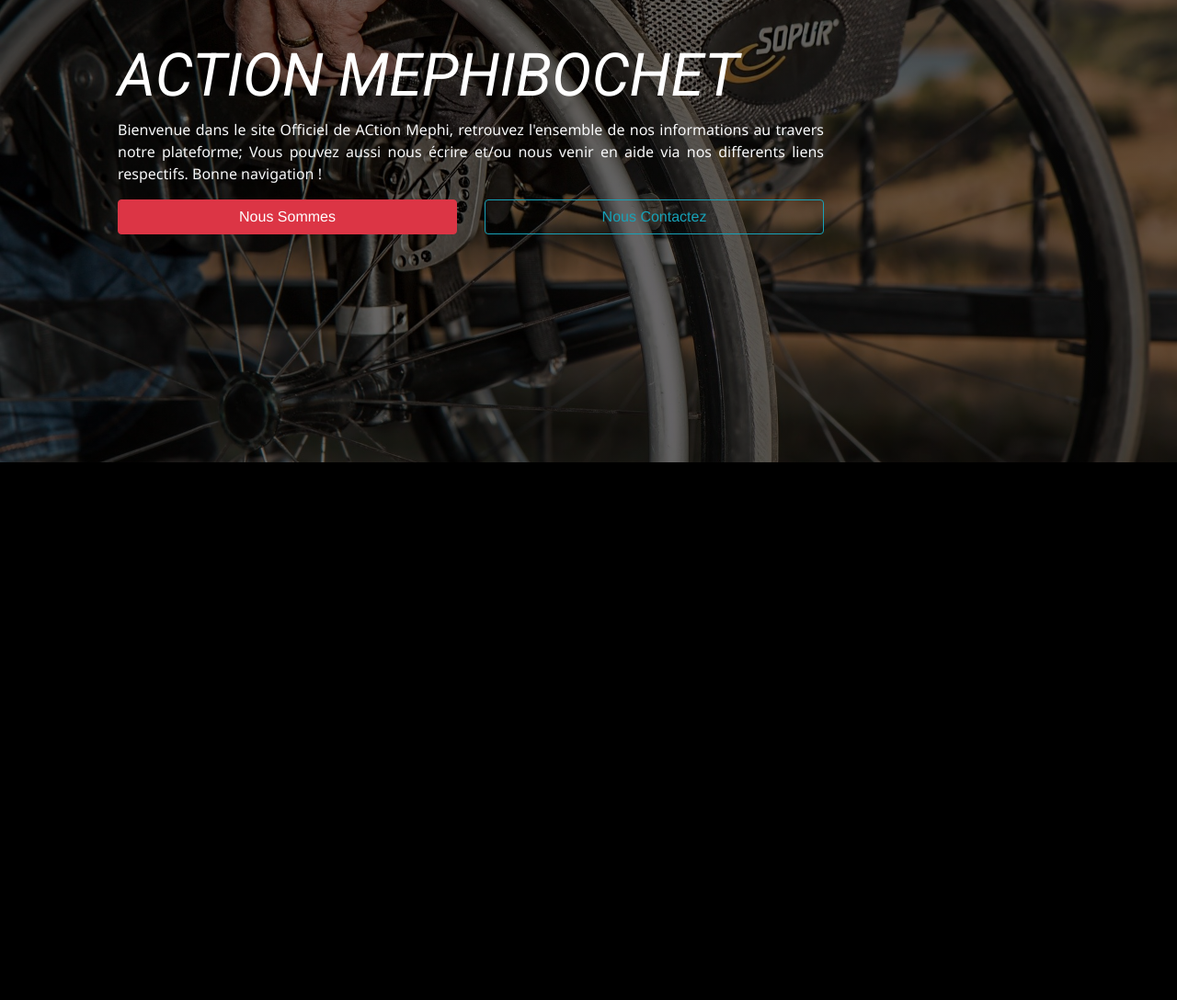
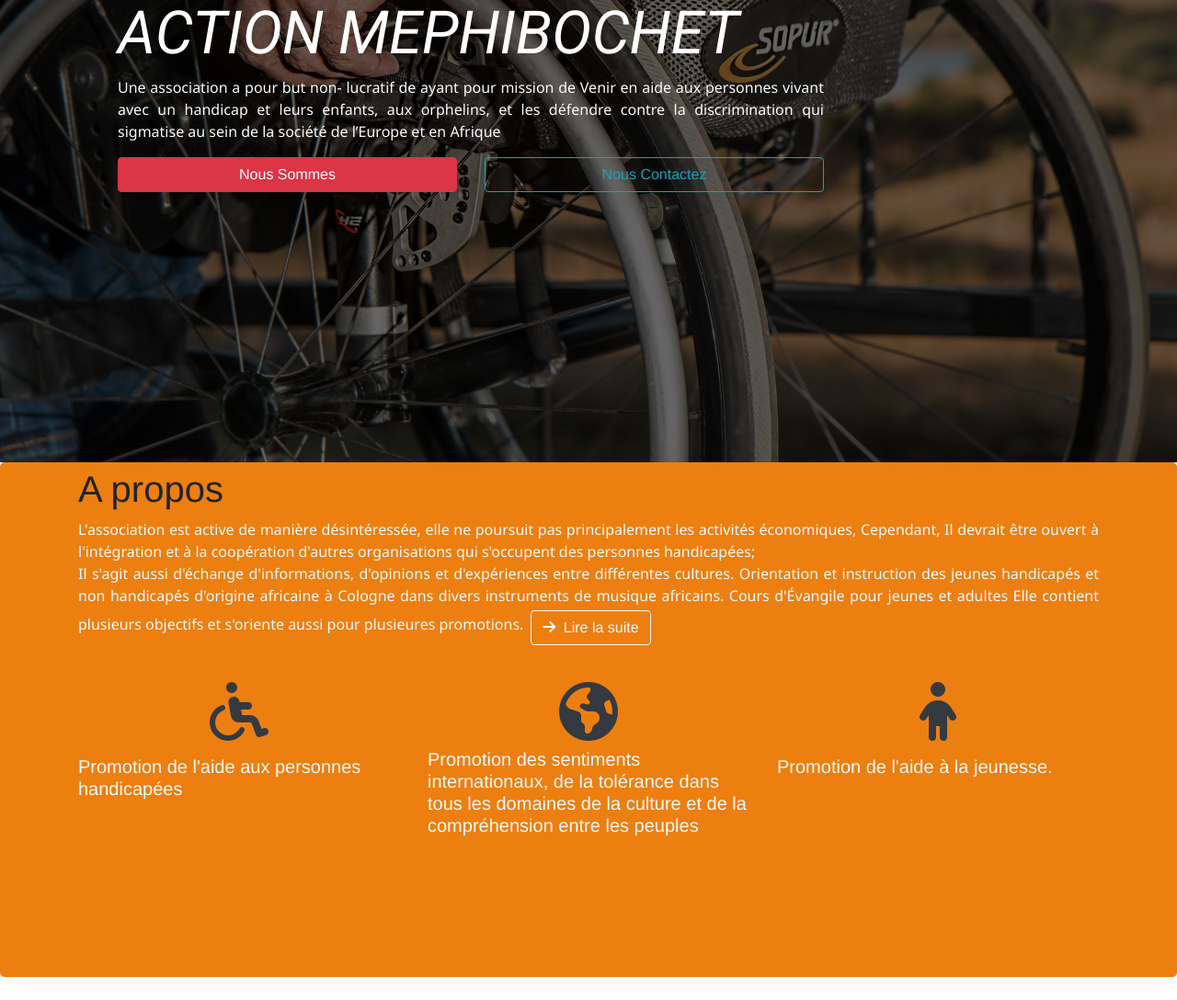
Before and after one commit to hugues77/ActionMephi, a PHP site: page / in a window 1280 px wide. Shown: the part 297-1385 px from the top of the page at 92% size. Before the commit the page ends 800 px from the top, so only its background shows below. Run offline with PHP 8.4, Linux system fonts and the light colour scheme; some libraries are stand-ins or nearby versions; some web fonts are replaced.

Commit message:
Etape 2, section a propos

```diff
--- a/css/index.css
+++ b/css/index.css
@@ -1,3 +1,4 @@
+@import url('https://fonts.googleapis.com/css2?family=Quicksand&display=swap');
 .heure {
     align-content: center;
     align-items: center;
@@ -94,6 +95,13 @@ header {
     overflow: hidden;
 }
 
+section {
+    min-height: 70vh;
+    background-repeat: no-repeat;
+    background-size: cover;
+    background-attachment: fixed;
+}
+
 ul {
     list-style-type: none;
 }
@@ -155,3 +163,17 @@ ul li.active a {
 .logo_rond {
     border-radius: 30px 30px 30px 30px;
 }
+
+
+/* p {
+    font-family: 'Quicksand', sans-serif;
+} */
+
+
+/* here style pour media(téléphone) */
+
+@media (max-width:991px) {
+    section {
+        background-size: 200%;
+    }
+}
--- a/includes/footer.php
+++ b/includes/footer.php
@@ -13,10 +13,11 @@
 
         <!-- Content -->
         <h5 class="font-weight-bold text-uppercase mb-4 text-justify">Action Mephibochet</h5>
-        <p class="text-justify">Here you can use rows and columns to organize your footer content.<br>
-          Lorem ipsum dolor sit amet, consectetur adipisicing elit. Fugit amet numquam iure provident voluptate
-          esse
-          quasi, veritatis totam voluptas nostrum.</p>
+        <div class="bg-dark">
+        <iframe src="https://www.google.com/maps/embed?pb=!1m18!1m12!1m3!1d321684.1042741471!2d6.68713298448027!3d50.95780025453803!2m3!1f0!2f0!3f0!3m2!1i1024!2i768!4f13.1!3m3!1m2!1s0x47bf259169ab2fe5%3A0x42760fc4a2a77f0!2sCologne%2C%20Allemagne!5e0!3m2!1sfr!2sfr!4v1600287327745!5m2!1sfr!2sfr"
+          width="350" height="200" frameborder="0" style="border:0;" allowfullscreen="" aria-hidden="false" tabindex="0">
+        </iframe>
+        </div>
 
       </div>
 
@@ -74,7 +75,7 @@
           </li>
           <li>
             <p>
-              <a href="#!">FAIRE UN DON</a>
+              <a href="https://www.paypal.com/cgi-bin/webscr?cmd=_s-xclick&hosted_button_id=8NB3BBAVYTUGE&source=url">FAIRE UN DON</a>
             </p>
           </li>
           <li>
--- a/includes/header.php
+++ b/includes/header.php
@@ -21,7 +21,7 @@ $description = "Bienvenue dans le site de Action Mephibochet";
 
     <div class="fixed-top">
         <div class="container-fluid ">
-            <div class="row bg-footer p-1">
+            <div class="row bg-footer p-1 fixed-top mb-5">
                 <div class="col-xs-5 col-md-5 col-lg-5">
                     <a href=""><img src="img/facebook.png" width="35px" height="" alt=""></a>
                     <a href=""><img src="img/instagram.png" width="35px" height="" alt=""></a>
@@ -46,8 +46,10 @@ $description = "Bienvenue dans le site de Action Mephibochet";
                 </div>
             </div>
         </div>
-        <header>
-            <div class="main">
+    </div>
+    <div>
+        <header class="">
+            <div class="main mt-5">
                 <div class="logo">
                     <a href="#"><img class="pl-5 mt-2 logo_rond" src="img/ActionMephi_logo.jpeg" width="200px" height="100px" alt="logo action mephi"></a>
                 </div>
@@ -61,8 +63,9 @@ $description = "Bienvenue dans le site de Action Mephibochet";
             </div>
             <div class="titre">
                 <strong><h1 class="">ACTION MEPHIBOCHET</h1></strong>
-                <p class="text-light descript">Bienvenue dans le site Officiel de ACtion Mephi, retrouvez l'ensemble de nos informations au travers notre plateforme;
-                    Vous pouvez aussi nous écrire et/ou nous venir en aide via nos differents liens respectifs. Bonne navigation !
+                <p class="text-light descript">
+                    Une association a pour but non- lucratif de ayant pour mission de
+                    Venir en aide aux personnes vivant avec un handicap et leurs enfants, aux orphelins, et les défendre contre la discrimination qui  sigmatise au sein de la société de l’Europe et en Afrique
                 </p>
                 <div class="row">
                     <div class="col-md-6">
--- a/index.php
+++ b/index.php
@@ -1,3 +1,34 @@
 <?php
-require_once 'includes/header.php';
-require_once 'includes/footer.php';
+require_once 'includes/header.php'; ?>
+<section class="horange">
+    <div class="container">
+        <h1>A propos</h1>
+            <p class="text-justify text-light descript">
+                L'association est active de manière désintéressée, elle ne poursuit pas principalement les activités économiques,
+                Cependant, Il devrait être ouvert à l'intégration et à la coopération d'autres organisations qui s'occupent des personnes handicapées; <br>
+                Il s'agit aussi d'échange d'informations, d'opinions et d'expériences entre différentes cultures. Orientation et instruction des jeunes handicapés et non handicapés d'origine africaine à Cologne dans divers instruments de musique africains. Cours d'Évangile pour jeunes et adultes
+                Elle contient plusieurs objectifs et s'oriente aussi pour plusieures promotions.<small class="btn btn-outline-light ml-2 mt-1"> <i class="fas fa-arrow-right mr-1"></i>  Lire la suite</small>
+            </p>
+            <div class="row">
+                <div class="col-md-4 ">
+                    <div class="text-center mt-4 mb-2">
+                        <i class="fas fa-wheelchair mb-2 fa-4x text-dark"></i>
+                    </div>
+                    <h5 class="text-light">Promotion de l'aide aux personnes handicapées </h5>
+                </div>
+                <div class="col-md-4">
+                    <div class="text-center mt-4 ">
+                        <i class="fas fa-globe-americas mb-2  fa-4x text-dark"></i>
+                    </div>
+                    <h5 class="text-light text-left">Promotion des sentiments internationaux, de la tolérance dans tous les domaines de la culture et de la compréhension entre les peuples</h5>
+                </div>
+                <div class="col-md-4">
+                    <div class="text-center mt-4 mb-2">
+                        <i class="fas fa-child  mb-2 fa-4x text-dark"></i>
+                    </div>
+                    <h5 class="text-light">Promotion de l'aide à la jeunesse.</h5>
+                </div>
+            </div>
+    </div>
+</section>
+<?php require_once 'includes/footer.php';
```
Also changed, not shown: 4 other files.
